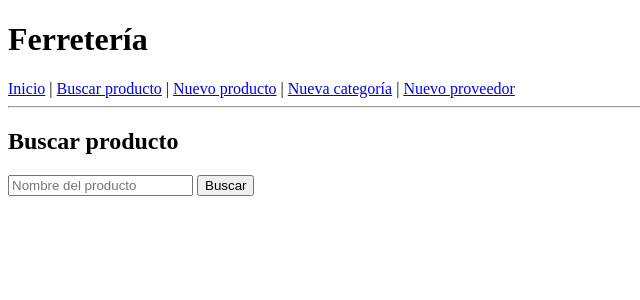
After one commit to albanesepablo/TuPrimeraPagina-Albanese, a Django app: page /buscar-producto/ in a window 1280 px wide. The commit adds this page. Shown: the top 300 px of the page, without its empty margins (0-640 px from the left). Run offline with Django 5.2, Linux system fonts and the light colour scheme.

Commit message:
guardo cambios

```diff
--- /dev/null
+++ b/ferreteria/templates/ferreteria/buscar_producto.html
@@ -0,0 +1,18 @@
+{% extends "ferreteria/index.html" %}
+
+{% block contenido %}
+<h2>Buscar producto</h2>
+
+<form method="get">
+    <input type="text" name="nombre" placeholder="Nombre del producto">
+    <button type="submit">Buscar</button>
+</form>
+
+{% if productos %}
+    <ul>
+    {% for producto in productos %}
+        <li>{{ producto.nombre }} - ${{ producto.precio }}</li>
+    {% endfor %}
+    </ul>
+{% endif %}
+{% endblock %}
--- a/ferreteria/templates/ferreteria/index.html
+++ b/ferreteria/templates/ferreteria/index.html
@@ -2,127 +2,22 @@
 <html lang="es">
 <head>
     <meta charset="UTF-8">
-    <meta name="viewport" content="width=device-width, initial-scale=1.0">
-    {% block titulo %} <title>Ferretería El Tornillo - Home</title> {% endblock %}
-
-    <!-- Bootstrap CSS -->
-    <link href="https://cdn.jsdelivr.net/npm/bootstrap@5.3.8/dist/css/bootstrap.min.css" rel="stylesheet">
-
-    <style>
-        body {
-            background-color: #f4f6f8;
-        }
-
-        .navbar {
-            background-color: #1f3c88;
-        }
-
-        .navbar-brand, .nav-link {
-            color: #ffffff !important;
-            font-weight: 500;
-        }
-
-        .nav-link:hover {
-            color: #f9a825 !important;
-        }
-
-        .hero {
-            background: linear-gradient(
-                rgba(0,0,0,0.6),
-                rgba(0,0,0,0.6)
-            ),
-            url("https://images.unsplash.com/photo-1581091215367-59ab6c1c9c9c");
-            background-size: cover;
-            background-position: center;
-            color: white;
-            padding: 100px 20px;
-            text-align: center;
-        }
-
-        .section-title {
-            color: #1f3c88;
-            font-weight: bold;
-        }
-
-        footer {
-            background-color: #1f3c88;
-            color: white;
-            padding: 15px 0;
-        }
-    </style>
+    <title>Ferretería</title>
 </head>
 <body>
+    <h1>Ferretería</h1>
 
-    <!-- NAVBAR -->
-    <nav class="navbar navbar-expand-lg">
-        <div class="container">
-            <a class="navbar-brand" href="#">Ferretería El Tornillo</a>
-
-            <button class="navbar-toggler" type="button" data-bs-toggle="collapse" data-bs-target="#navbarNav">
-                <span class="navbar-toggler-icon bg-light"></span>
-            </button>
-
-            <div class="collapse navbar-collapse justify-content-end" id="navbarNav">
-                <ul class="navbar-nav">
-                    <li class="nav-item">
-                        <a class="nav-link" href="{% url 'home' %}">Home</a>
-                    </li>
-                    <li class="nav-item">
-                        <a class="nav-link" href="{% url 'listar_sectores' %}">Sectores</a>
-                    </li>
-                </ul>
-            </div>
-        </div>
+    <nav>
+        <a href="{% url 'inicio' %}">Inicio</a> |
+        <a href="{% url 'buscar_producto' %}">Buscar producto</a> |
+        <a href="{% url 'crear_producto' %}">Nuevo producto</a> |
+        <a href="{% url 'crear_categoria' %}">Nueva categoría</a> |
+        <a href="{% url 'crear_proveedor' %}">Nuevo proveedor</a>
     </nav>
 
-    <!-- HERO -->
-     {% block hero %}
-    <section class="hero">
-        <h1>La mejor ferretería de la ciudad</h1>
-        <p>Herramientas, materiales y soluciones para tu hogar y obra</p>
-        <a href="#" class="btn btn-warning btn-lg mt-3">Ver Sectores</a>
-    </section>
+    <hr>
+
+    {% block contenido %}
     {% endblock %}
-
-    <!-- SECCIÓN -->
-     {% block sectores %}
-    <section class="container my-5">
-        <h2 class="text-center section-title mb-4">Nuestros Sectores</h2>
-        <div class="row g-4">
-            <div class="col-md-4">
-                <div class="card h-100 text-center">
-                    <div class="card-body">
-                        <h5 class="card-title">Herramientas</h5>
-                        <p class="card-text">Manual y eléctricas de las mejores marcas.</p>
-                    </div>
-                </div>
-            </div>
-            <div class="col-md-4">
-                <div class="card h-100 text-center">
-                    <div class="card-body">
-                        <h5 class="card-title">Construcción</h5>
-                        <p class="card-text">Cemento, arena, hierro y más.</p>
-                    </div>
-                </div>
-            </div>
-            <div class="col-md-4">
-                <div class="card h-100 text-center">
-                    <div class="card-body">
-                        <h5 class="card-title">Electricidad</h5>
-                        <p class="card-text">Cables, llaves, luminarias y accesorios.</p>
-                    </div>
-                </div>
-            </div>
-        </div>
-    </section>
-    {% endblock %}
-
-    <!-- FOOTER -->
-    <footer class="text-center">
-        <p class="mb-0">© 2025 Ferretería El Tornillo - Todos los derechos reservados</p>
-    </footer>
-
-    <!-- Bootstrap JS -->
-    <script src="https://cdn.jsdelivr.net/npm/bootstrap@5.3.8/dist/js/bootstrap.bundle.min.js"></script>
 </body>
 </html>
--- /dev/null
+++ b/ferreteria/templates/ferreteria/inicio.html
@@ -0,0 +1,6 @@
+{% extends "ferreteria/index.html" %}
+
+{% block contenido %}
+<h2>Página de inicio</h2>
+<p>Bienvenido a la ferretería.</p>
+{% endblock %}
--- a/ferreteria/templates/ferreteria/sectores.html
+++ /dev/null
@@ -1,3 +0,0 @@
-{% extends 'ferreteria/index.html' %}
-
-{% block titulo %} <title>Ferretería El Tornillo - Sectores</title> {% endblock %}
--- a/ferreteria/urls.py
+++ b/ferreteria/urls.py
@@ -1,8 +1,10 @@
 from django.urls import path
-from ferreteria.views import *
-
+from . import views
 
 urlpatterns = [
-    path('', home, name='home'),
-    path('lista_sectores', listar_sectores, name='listar_sectores'),
+    path('', views.inicio, name='inicio'),
+    path('buscar-producto/', views.buscar_producto, name='buscar_producto'),
+    path('crear-producto/', views.crear_producto, name='crear_producto'),
+    path('crear-categoria/', views.crear_categoria, name='crear_categoria'),
+    path('crear-proveedor/', views.crear_proveedor, name='crear_proveedor'),
 ]
--- a/ferreteria/views.py
+++ b/ferreteria/views.py
@@ -1,14 +1,48 @@
-from django.shortcuts import render
-from ferreteria.models import Sector
+from django.shortcuts import render, redirect
+from .models import Producto, Categoria, Proveedor
+from .forms import ProductoForm, CategoriaForm, ProveedorForm
 
-def home(request):
-    return render(request, 'ferreteria/index.html')
+# Página de inicio
+def inicio(request):
+    return render(request, "ferreteria/inicio.html")
 
+# Buscar producto por nombre
+def buscar_producto(request):
+    productos = None
+    if 'nombre' in request.GET:
+        nombre = request.GET['nombre']
+        productos = Producto.objects.filter(nombre__icontains=nombre)
+    return render(request, "ferreteria/buscar_producto.html", {'productos': productos})
 
+# Crear nuevo producto
+def crear_producto(request):
+    if request.method == "POST":
+        form = ProductoForm(request.POST)
+        if form.is_valid():
+            form.save()
+            return redirect('inicio')
+    else:
+        form = ProductoForm()
+    return render(request, "ferreteria/form_producto.html", {'form': form})
 
-def listar_sectores(request):
-    sectores_query = Sector.objects.all() # list(QuerySet[Sector, ..., Sector, ...])
-    contexto = {
-        'sectores':sectores_query
-    }
-    return render(request, 'ferreteria/sectores.html', contexto)
+# Crear nueva categoría
+def crear_categoria(request):
+    if request.method == "POST":
+        form = CategoriaForm(request.POST)
+        if form.is_valid():
+            form.save()
+            return redirect('inicio')
+    else:
+        form = CategoriaForm()
+    return render(request, "ferreteria/form_categoria.html", {'form': form})
+
+# Crear nuevo proveedor
+def crear_proveedor(request):
+    if request.method == "POST":
+        form = ProveedorForm(request.POST)
+        if form.is_valid():
+            form.save()
+            return redirect('inicio')
+    else:
+        form = ProveedorForm()
+    return render(request, "ferreteria/form_proveedor.html", {'form': form})
```
Also changed, not shown: ferreteria/admin.py (+4 -12 lines), ferreteria/forms.py (added, +17 -0 lines), ferreteria/models.py (+21 -6 lines), ferreteria/templates/ferreteria/form_categoria.html (added, +11 -0 lines), ferreteria/templates/ferreteria/form_producto.html (added, +11 -0 lines), ferreteria/templates/ferreteria/form_proveedor.html (added, +11 -0 lines), ferreteria/migrations/0002_categoria_producto_proveedor_delete_sector.py (added).
